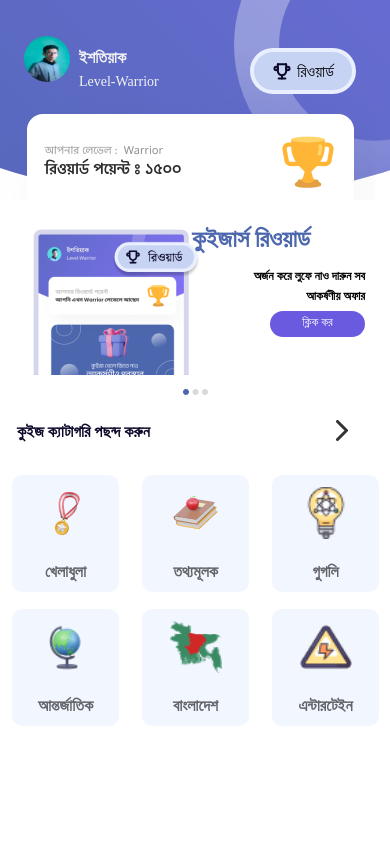
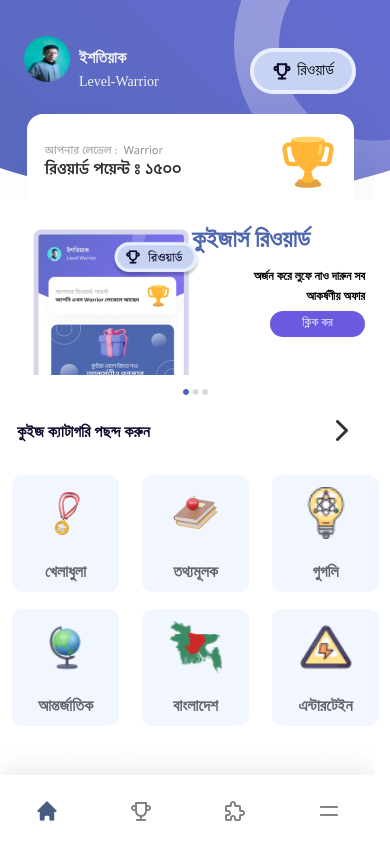
Before and after one commit to sazidahmednassir/Warrior-Reward, a React (Create React App) app: page / in a window 390 px wide. Shown: the top 851 px of the page. Built offline with nearby package versions, Linux system fonts and the light colour scheme.

Commit message:
fixed ectra spacce  mobile view

```diff
--- a/public/index.html
+++ b/public/index.html
@@ -3,7 +3,10 @@
   <head>
     <meta charset="utf-8" />
     <link rel="icon" href="%PUBLIC_URL%/favicon.ico" />
-    <meta name="viewport" content="width=device-width, initial-scale=1" />
+    <meta
+      name="viewport"
+      content="width=device-width, initial-scale=1, user-scalable=no, shrink-to-fit=no, viewport-fit=cover"
+    />
     <meta name="theme-color" content="#000000" />
     <meta
       name="description"
--- a/src/App.css
+++ b/src/App.css
@@ -2,4 +2,5 @@ body {
   margin: 0;
   padding: 0;
   box-sizing: border-box;
+  height: 100vh;
 }
--- a/src/App.js
+++ b/src/App.js
@@ -3,7 +3,10 @@ import Home from './Home/Home';
 
 function App() {
   return (
-    <Home/>
+    <div className='App'>
+      <Home/>
+    </div>
+
   );
 }
 
--- a/src/Home/Home.js
+++ b/src/Home/Home.js
@@ -1,5 +1,6 @@
 import React from 'react';
 import Header from './Header/Header';
+import Nav from './Nav/Nav';
 import QuizCard from './QuizCard/QuizCard';
 import Reward from './Reward/Reward';
 
@@ -9,6 +10,8 @@ const Home = () => {
       <Header></Header>
       <Reward></Reward>
       <QuizCard></QuizCard>
+      <Nav></Nav>
+
     </>
   );
 };
--- /dev/null
+++ b/src/Home/Nav/Nav.js
@@ -0,0 +1,12 @@
+import React from 'react';
+import nav from '../../Images/User/nav.png';
+
+const Nav = () => {
+    return (
+
+            <img src={nav} alt="navimage" />
+
+    );
+};
+
+export default Nav;
--- a/src/index.css
+++ b/src/index.css
@@ -1,13 +1,5 @@
+html,
 body {
-  margin: 0;
-  font-family: -apple-system, BlinkMacSystemFont, 'Segoe UI', 'Roboto', 'Oxygen',
-    'Ubuntu', 'Cantarell', 'Fira Sans', 'Droid Sans', 'Helvetica Neue',
-    sans-serif;
-  -webkit-font-smoothing: antialiased;
-  -moz-osx-font-smoothing: grayscale;
+  height: 100vh;
+  width: 100vw;
 }
-
-code {
-  font-family: source-code-pro, Menlo, Monaco, Consolas, 'Courier New',
-    monospace;
-}
```
Also changed, not shown: src/Home/Header/Header.js (+0 -11 lines), src/Images/User/nav.png (added).
